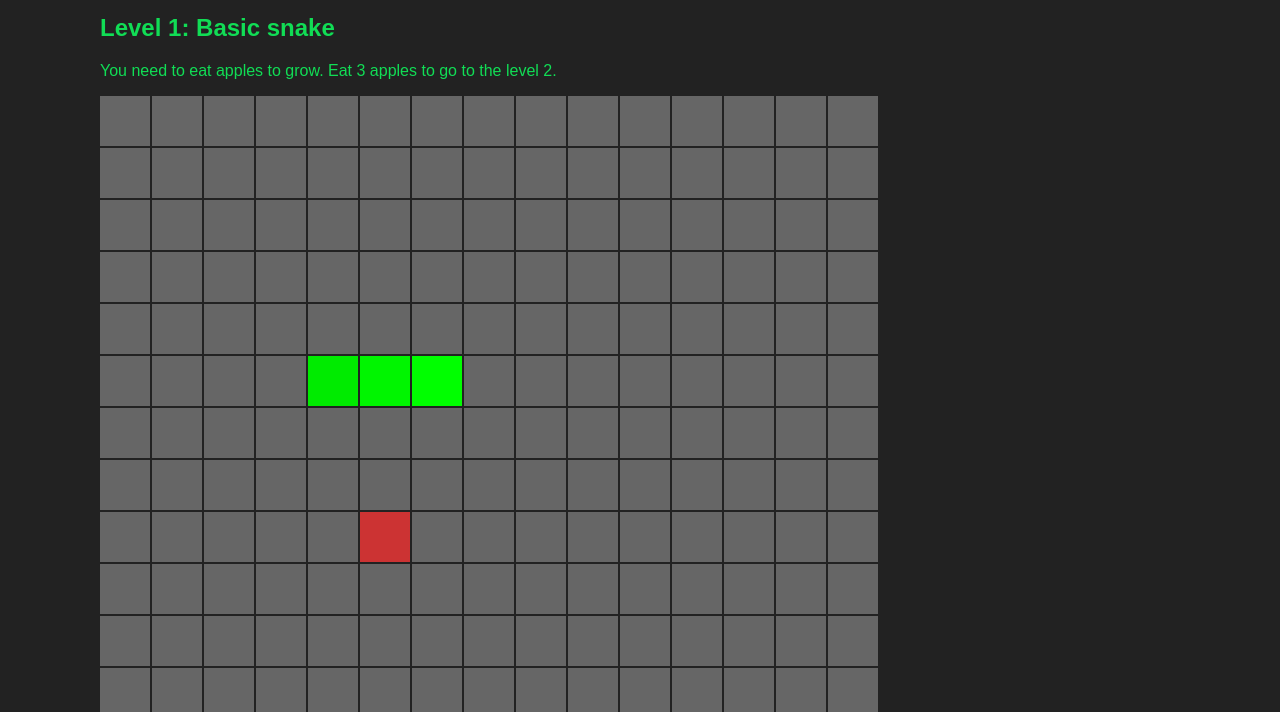
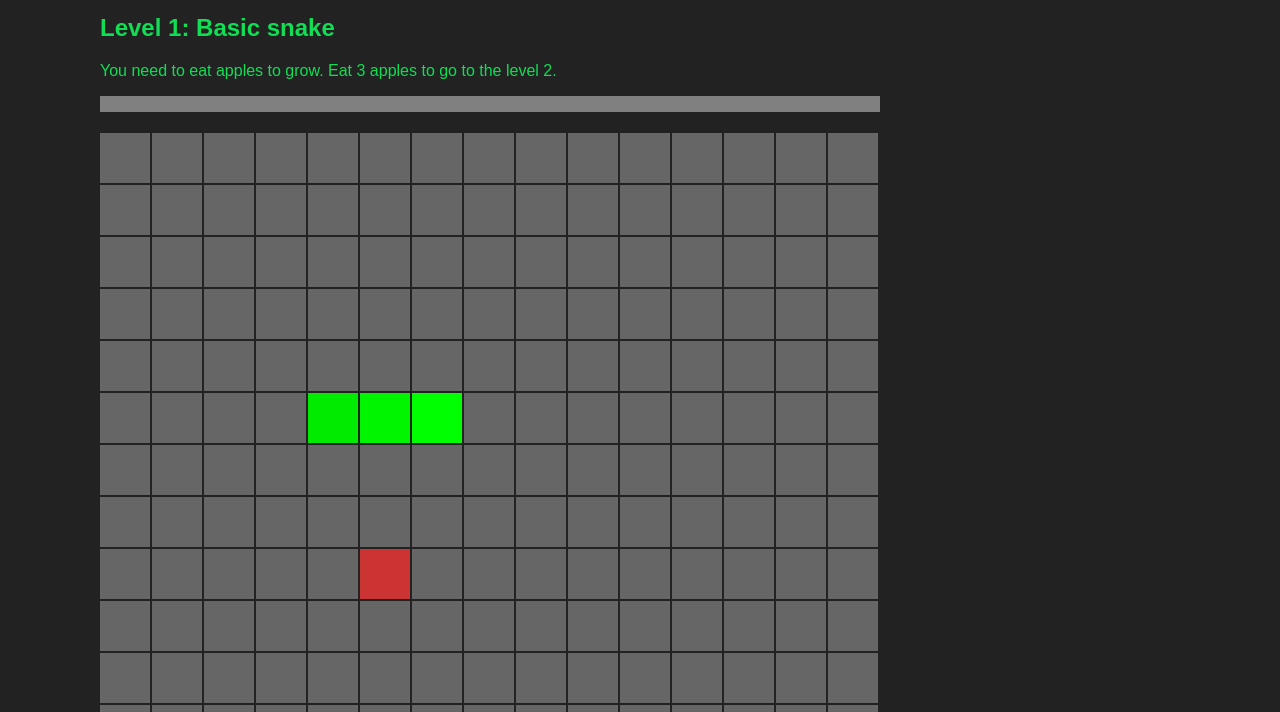
Before and after one commit to KonstBeliakov/snake-js, a plain HTML site: page index.html in a window 1280 px wide. Both pictures are taken after a click on the button "Level 1: Basic snake". Shown: the part 88-800 px from the top of the page. Drawn offline with Linux system fonts and the light colour scheme.

Commit message:
+progress bar

```diff
--- a/js/levels.js
+++ b/js/levels.js
@@ -8,6 +8,7 @@ export const levels = [
         special: true,
         description: "You need to eat apples to grow. Eat 3 apples to go to the level 2.",
         speed: 7,
+        max: 6,
         next_level_requirements(snake){
             return snake.position.length >= 6;
         },
@@ -18,6 +19,7 @@ export const levels = [
         name: "Level 2: Little faster",
         description: "Increasing the speed. Try eating 5 apples.",
         speed: 10,
+        max: 8,
         next_level_requirements(snake){
             return snake.position.length >= 8;
         },
@@ -28,6 +30,7 @@ export const levels = [
         name: "Level 3: Even faster",
         description: "Speed is increasing again. Eat 7 apples to proceed.",
         speed: 13,
+        max: 10,
         next_level_requirements(snake){
             return snake.position.length >= 10;
         },
@@ -39,6 +42,7 @@ export const levels = [
         special: true,
         description: "Don't crash into the walls! Try eating 7 apples",
         speed: 10,
+        max: 10,
         next_level_requirements(snake){
             return snake.position.length >= 10;
         },
@@ -65,6 +69,7 @@ export const levels = [
         name: "Level 5: Cramped room",
         description: "Don't crash into the walls! Try eating 8 apples",
         speed: 10,
+        max: 11,
         next_level_requirements(snake){
             return snake.position.length >= 11;
         },
@@ -92,6 +97,7 @@ export const levels = [
         special: true,
         description: "Blue apples speed up the snake for a while. Try to eat 8 apples.",
         speed: 10,
+        max: 11,
         next_level_requirements(snake){
             return snake.position.length >= 11;
         },
@@ -104,6 +110,7 @@ export const levels = [
         special: true,
         description: "Yellow apples slow down the snake for a while. Try to eat 8 apples.",
         speed: 12,
+        max: 11,
         next_level_requirements(snake){
             return snake.position.length >= 11;
         },
@@ -115,6 +122,7 @@ export const levels = [
         name: "Level 8: Narrow passage",
         description: "Can you play with high precision at varying speeds? You need to eat 8 apples to pass.",
         speed: 10,
+        max: 11,
         next_level_requirements(snake){
             return snake.position.length >= 11;
         },
--- a/js/snake.js
+++ b/js/snake.js
@@ -6,6 +6,7 @@ import {
 import {ACCELERATING_APPLE, SLOWING_APPLE} from "./item.js";
 import {FAST, Effect, SLOW} from "./effect.js";
 import {levels} from "./levels.js";
+import {show_level_progress} from "./utils.js";
 
 
 export class Snake {
@@ -74,6 +75,7 @@ export class Snake {
         [headX, headY] = this.position[0];
 
         if(item.x === headX && item.y === headY){
+            show_level_progress(this.position.length - 3);
             switch (item.type){
                 case ACCELERATING_APPLE:
                     this.effects.unshift(new Effect(FAST, this));
--- a/js/utils.js
+++ b/js/utils.js
@@ -16,7 +16,6 @@ export function generate_random(items){
     }
 }
 
-
 export function update_level_description(level){
     console.log(`update level description. level: ${level}`)
 
@@ -29,6 +28,17 @@ export function update_level_description(level){
     let level_description = document.createElement("p");
     level_description.textContent = levels[level].description;
 
-    level_info.append(level_name)
-    level_info.append(level_description)
+    let progress_bar = document.createElement("progress");
+    progress_bar.value = 0;
+    progress_bar.max = levels[level].max - 3;
+    progress_bar.setAttribute("id", "level_progress_bar");
+
+    level_info.append(level_name);
+    level_info.append(level_description);
+    level_info.append(progress_bar);
 }
+
+export function show_level_progress(value){
+    let progress_bar = document.getElementById("level_progress_bar");
+    progress_bar.value = value;
+}
--- a/style.css
+++ b/style.css
@@ -45,3 +45,9 @@ h1{
 .special-level{
     background: linear-gradient(to bottom, #eeeeaa, #ffccaa);
 }
+
+progress{
+    width: 780px;
+    background: #cc3333; /* don't work somehow */
+    margin-bottom: 20px;
+}
```
